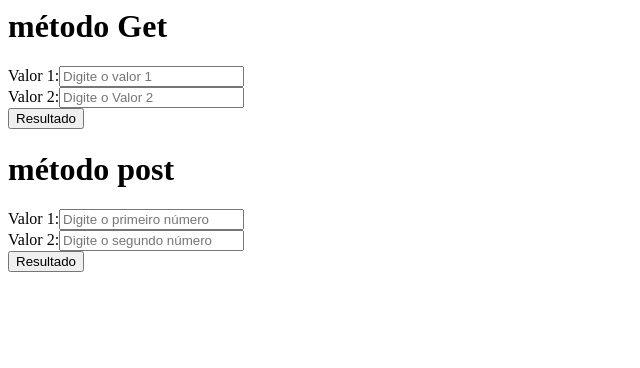
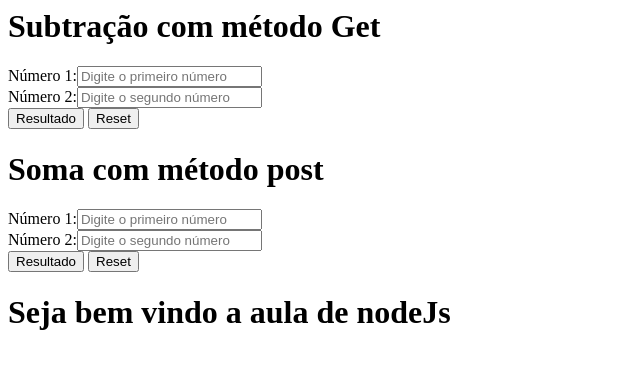
Before and after one commit to jesilSilva/NodeJS, a website: page view/exercicio2.html in a window 1280 px wide. Shown: the whole page, without its empty margins (0-640 px from the left). Drawn offline with Linux system fonts and the light colour scheme.

Commit message:
Update exercicio2.html

```diff
--- a/view/exercicio2.html
+++ b/view/exercicio2.html
@@ -5,33 +5,38 @@
   </head>
 
   <body>
-        <form method="get" action="/sub">
-		<h1>método Get</h1>
+        <form method="get" action="/operacao">
+		<h1>Subtração com método Get</h1>
 
-			Valor 1:<input id="valor1" type="number" placeholder="Digite o valor 1" name="valor1"> <br/>
-			Valor 2:<input id="numer2" type="number" placeholder="Digite o Valor 2"   name="valor2"> <br/>
+			Número 1:<input id="numer1" type="number" name="numero1" placeholder="Digite o primeiro número"> <br/>
+			Número 2:<input id="numer2" type="number" name="numero2" placeholder="Digite o segundo número" > <br/>
 
 
 
 			<input type="submit"  name="submit" value="Resultado">
-
+			<input type="reset" name="reset"> <br/>
 
 		    </form>
 
 
 
-          <form method="post" action="/sub">
+          <form method="post" action="/operacao">
 
-    <h1>método post</h1>
+    <h1>Soma com método post</h1>
 
-				Valor 1:<input id="numer1" type="number" name="valor1" placeholder="Digite o primeiro número"> <br/>
-			Valor 2:<input id="numer2" type="number" name="valor2" placeholder="Digite o segundo número" > <br/>
+			Número 1:<input id="numer1" type="number" name="numer1" placeholder="Digite o primeiro número"> <br/>
+			Número 2:<input id="numer2" type="number" name="numer2" placeholder="Digite o segundo número" > <br/>
 
 
 
 			<input type="submit"  name="submit" value="Resultado">
+			<input type="reset" name="reset"> <br/>
 
 		    </form>
 
+<h1>
+  Seja bem vindo a aula de nodeJs
+</h1>
+
   </body>
 </html>
```
